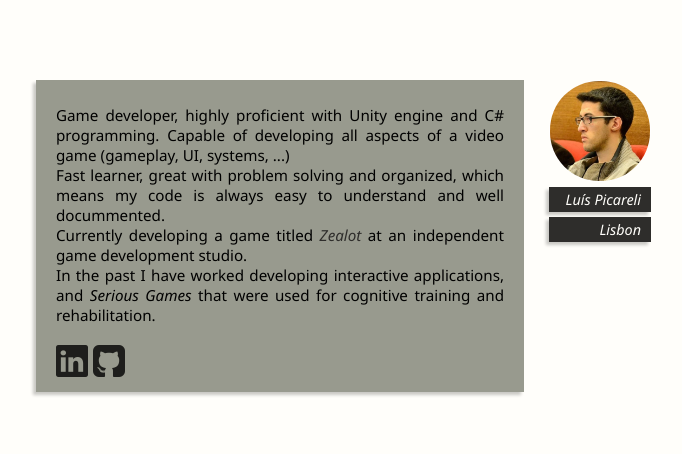
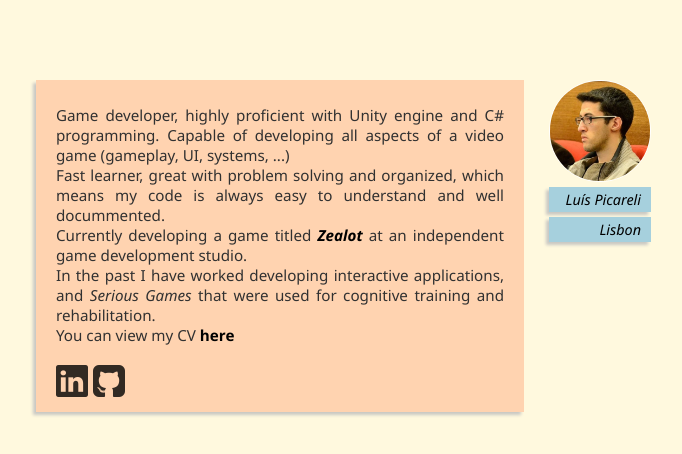
Before and after one commit to picareli/picareli.github.io, a plain HTML site: page index.html in a window 1280 px wide. Shown: the whole page, without its empty margins (284-966 px from the left). Drawn offline with Linux system fonts and the light colour scheme.

Commit message:
Added CV.

```diff
--- a/index.html
+++ b/index.html
@@ -33,6 +33,10 @@
 
                         In the past I have worked developing interactive applications, and <i>Serious Games</i> that
                         were used for cognitive training and rehabilitation.
+
+                        <br />
+
+                        You can view my CV <a href="files\CV_LuisPicareli.pdf" target="BLANK">here</a>
                     </p>
 
                     <div class="social">
--- a/styles/style.css
+++ b/styles/style.css
@@ -2,7 +2,7 @@ body {
     margin: 0;
     padding: 0;
 
-    background: rgb(255, 254, 250);
+    background: rgb(255, 249, 222);
 }
 
 br {
@@ -21,10 +21,13 @@ br {
     width: 50%;
 }
 
-.row {}
+.row {
+
+}
 
 .quote {
-    background: rgb(152, 154, 142);
+    color: rgb(49, 49, 49);
+    background: rgb(255, 211, 176);
 
     display: block;
     float: left;
@@ -38,13 +41,14 @@ br {
 }
 
 .quote a {
+    font-weight: 600;
     text-decoration: none;
 
-    color: rgb(46, 45, 43);
+    color: black;
 }
 
 .quote a:hover {
-    color: rgb(201, 200, 196);
+    color: rgb(255, 255, 255);
 }
 
 .info {
@@ -63,8 +67,7 @@ br {
 }
 
 .info p {
-    color: rgb(255, 254, 250);
-    background-color: rgb(46, 45, 43);
+    background-color: rgb(166, 208, 221);
 
     text-align: right;
 
```
Also changed, not shown: 1 other file.
